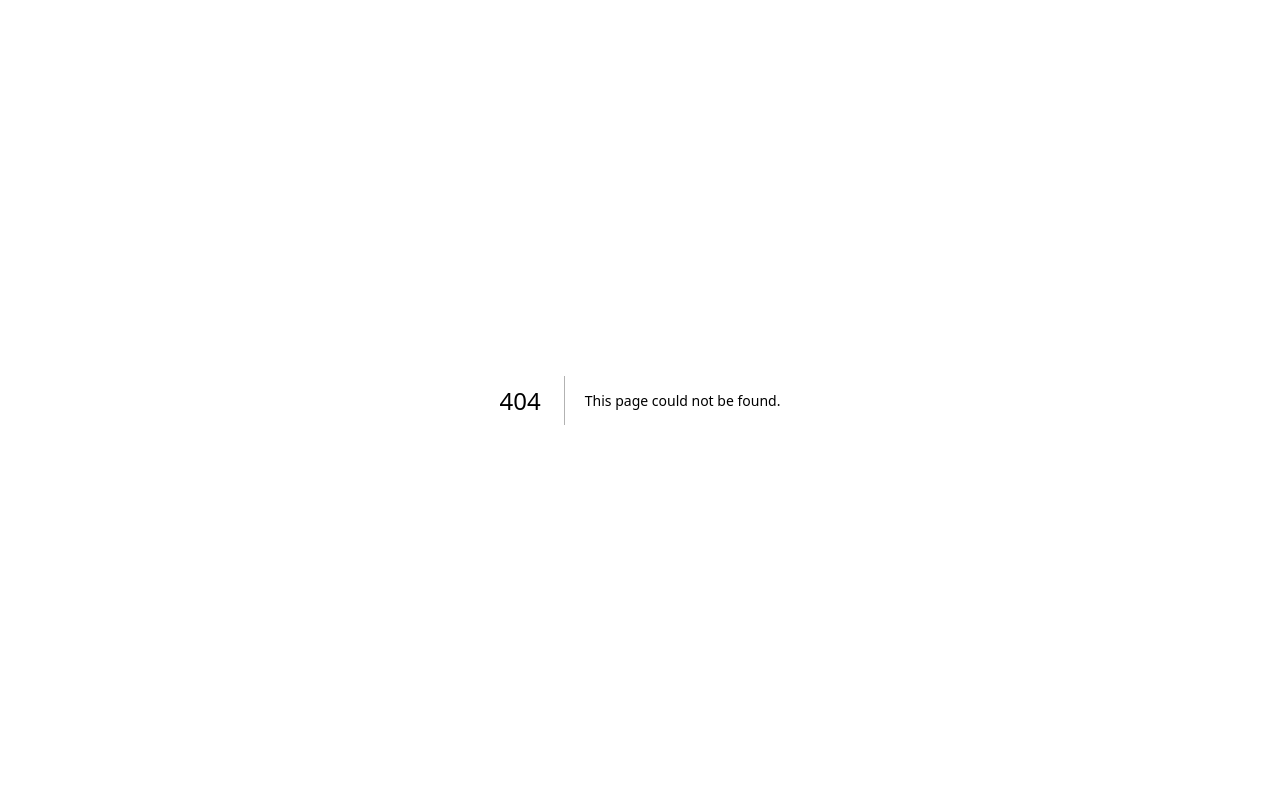
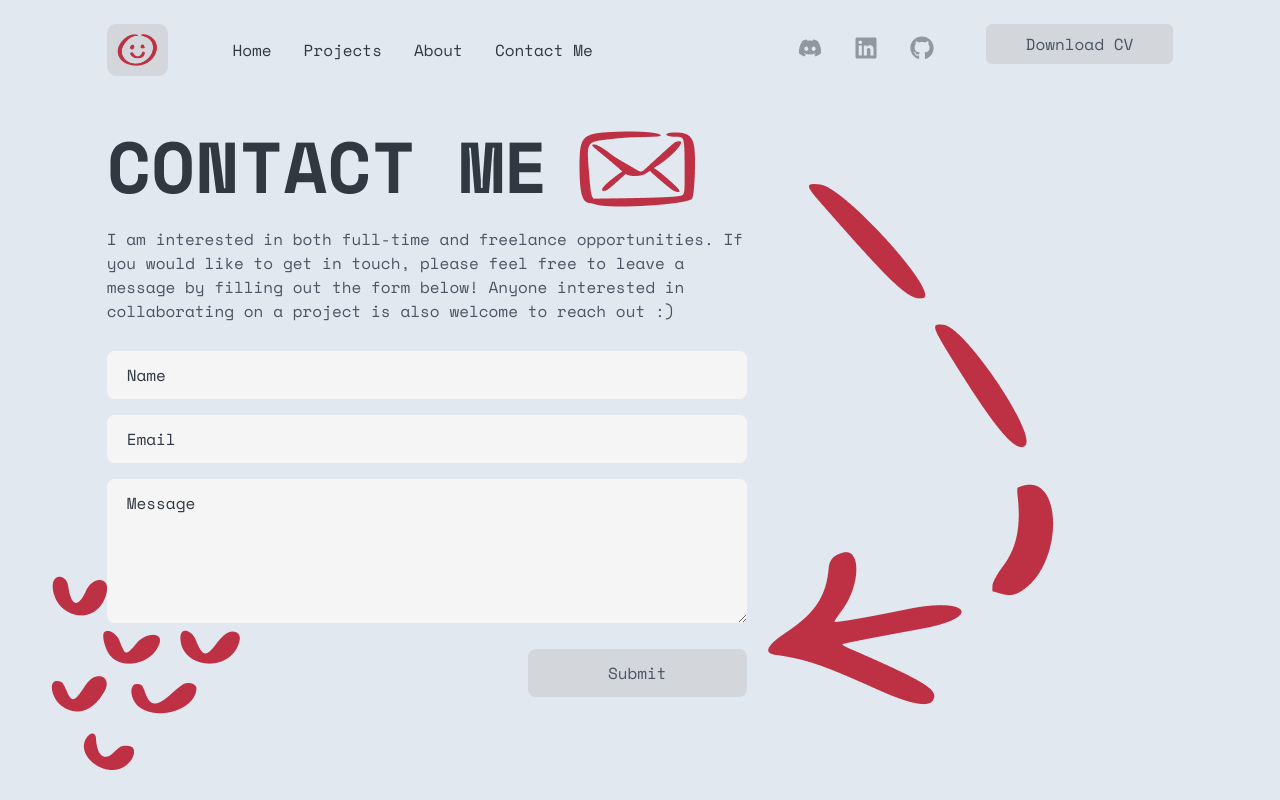
Before and after one commit to cedekpoole/portfolio-website, a Next.js app: page /contact in a window 1280 px wide. Before the commit this address had no page. Shown: the top 800 px of the page. Built offline with nearby package versions, Linux system fonts and the light colour scheme.

Commit message:
general refactoring + create contact form component

```diff
--- a/app/(user)/about/page.tsx
+++ b/app/(user)/about/page.tsx
@@ -12,7 +12,7 @@ import { MotionDiv } from "@/components/MotionDiv";
 const About = () => {
   return (
     <section className="md:pb-12">
-      <div className="mx-auto w-5/6 py-24">
+      <div className="mx-auto w-5/6 py-28">
         <div className="flex place-content-center">
           <MotionDiv
           className="relative z-10"
--- /dev/null
+++ b/app/(user)/contact/page.tsx
@@ -0,0 +1,46 @@
+// Description: Contact page
+import ContactText from "@/assets/contact-text.png";
+import { ContactForm } from "@/components/ContactForm";
+import { MotionDiv } from "@/components/MotionDiv";
+import Image from "next/image";
+
+
+const Contact = () => {
+
+  return (
+    <section>
+      <div className="mx-auto w-5/6 py-28">
+        <MotionDiv
+        className="md:w-3/5"
+        duration={0.5}
+        x={-50}
+        >
+          <div className="relative">
+            <div className="before:absolute before:-right-96 before:top-14 md:before:content-arrow3">
+              <Image src={ContactText} alt="Contact Text" />
+            </div>
+          </div>
+          <p className="mt-5">
+            I am interested in both full-time and freelance opportunities. If
+            you would like to get in touch, please feel free to leave a message
+            by filling out the form below! Anyone interested in collaborating on
+            a project is also welcome to reach out :)
+          </p>
+        </MotionDiv>
+        {/* FORM CONTENT */}
+        <div className="relative z-20 mt-3 justify-between gap-8 md:flex">
+          <MotionDiv
+          className="mt-10 basis-3/5 before:absolute before:-bottom-20 before:-left-14 before:z-[-1] before:content-shapes md:mt-0"
+          duration={0.8}
+          y={50}
+          >
+            {/* Link form to personal email address */}
+            <ContactForm />
+          </MotionDiv>
+        </div>
+      </div>
+    </section>
+  );
+};
+
+export default Contact;
--- a/app/(user)/page.tsx
+++ b/app/(user)/page.tsx
@@ -54,7 +54,7 @@ const Home = () => {
       </div>
       {/* NAME IMG + PROJECT PORTFOLIO TITLE IMG */}
       <div className="relative">
-        <div className="before:absolute before:-bottom-10 before:right-5 md:before:content-portfoliotext">
+        <div className="before:absolute before:-bottom-10 before:right-5 md:before:content-portfoliotext before:z-20">
           <Image className="mt-14" src={HomePageText} alt="Homepage Text" />
         </div>
       </div>
--- /dev/null
+++ b/components/ContactForm.tsx
@@ -0,0 +1,103 @@
+'use client'
+
+import {MotionDiv} from "./MotionDiv"
+import { useForm } from "react-hook-form";
+
+
+export const ContactForm = () => {
+    const inputStyle = `w-full rounded-lg bg-gray-20 px-5 py-3 mt-4 placeholder-gray-300`;
+
+    // Set up form
+    const {
+      register,
+      trigger,
+      formState: { errors },
+    } = useForm();
+
+    // Set up form submission
+    const onSubmit = async (e: any) => {
+      const isValid = await trigger();
+      if (!isValid) {
+        e.preventDefault();
+      }
+    };
+    return (
+    <form
+              target="_blank"
+              onSubmit={onSubmit}
+              action="https://formsubmit.co/cameron.edek.poole@gmail.com"
+              method="POST"
+            >
+              <input
+                className={inputStyle}
+                type="text"
+                placeholder="Name"
+                {...register("name", {
+                  required: true,
+                  maxLength: 100,
+                })}
+              />
+              {/* Add error handling e.g. if user does not input name etc */}
+              {errors.name && (
+                <p className="mt-1 text-primary-100">
+                  {errors.name.type === "required" && "Name is required!"}
+                </p>
+              )}
+              {errors.name && (
+                <p className="mt-1 text-primary-100">
+                  {errors.name.type === "maxLength" &&
+                    "Max length is 100 characters"}
+                </p>
+              )}
+
+              <input
+                className={inputStyle}
+                type="text"
+                placeholder="Email"
+                {...register("email", {
+                  required: true,
+                  pattern: /^[A-Z0-9._%+-]+@[A-Z0-9.-]+\.[A-Z]{2,}$/i,
+                })}
+              />
+              {errors.email && (
+                <p className="mt-1 text-primary-100">
+                  {errors.email.type === "required" && "Email is required!"}
+                </p>
+              )}
+              {errors.email && (
+                <p className="mt-1 text-primary-100">
+                  {errors.email.type === "pattern" &&
+                    "Please insert a valid email!"}
+                </p>
+              )}
+
+              <textarea
+                className={inputStyle}
+                rows={5}
+                cols={50}
+                placeholder="Message"
+                {...register("message", {
+                  required: true,
+                  maxLength: 2000,
+                })}
+              />
+              {errors.message && (
+                <p className="mt-1 text-primary-100">
+                  {errors.message.type === "required" && "Message is required!"}
+                </p>
+              )}
+              {errors.message && (
+                <p className="mt-1 text-primary-100">
+                  {errors.message.type === "maxLength" &&
+                    "Max message length is 2000 characters"}
+                </p>
+              )}
+              <button
+                type="submit"
+                className="float-right mt-5 rounded-lg bg-gray-100 px-20 py-3 transition duration-500 hover:bg-primary-100 hover:text-white"
+              >
+                Submit
+              </button>
+            </form>
+    )
+}
--- a/components/Footer.tsx
+++ b/components/Footer.tsx
@@ -6,7 +6,7 @@ import { FaRegCopyright } from "react-icons/fa";
 
 const Footer = () => {
   return (
-    <footer className="py-10 bg-slate-300">
+    <footer className="py-10 bg-slate-300 sticky top-[100vh]">
       <div className="justify-content mx-auto w-5/6 gap-16 text-gray-300 md:flex">
         <div className="mt-5 basis-1/4 md:mt-3">
           {/* LINKS */}
--- a/components/TechIcon.tsx
+++ b/components/TechIcon.tsx
@@ -35,6 +35,7 @@ const TechIcon = () => {
     <div className="mx-auto mt-7 flex max-w-[400px] flex-wrap justify-center gap-14 md:mx-0 md:w-[300px]">
       {icons.map((Icon, index) => (
         <motion.div
+        key={index}
           initial="hidden"
           whileInView="visible"
           viewport={{ once: true }}
```
